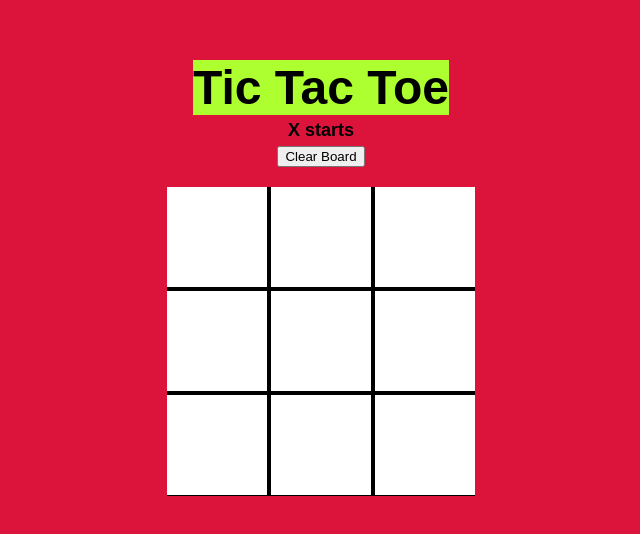
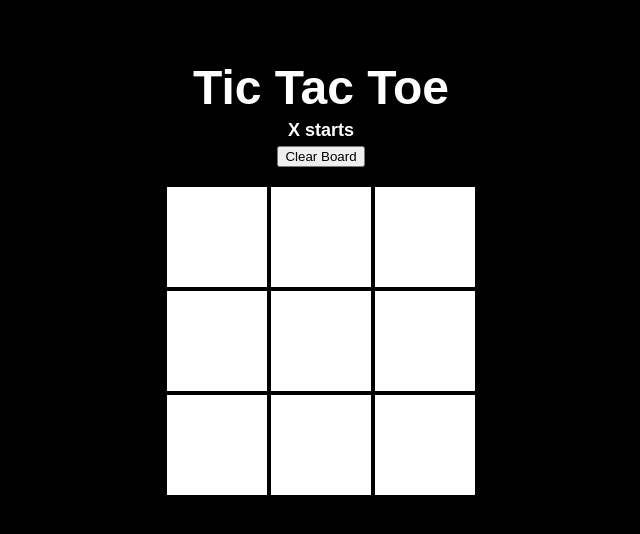
Before and after one commit to YellowLighte/Tic-Tac-Toe, a plain HTML site: page index.html in a window 1280 px wide. Shown: the part 112-646 px from the top of the page, without its empty margins (319-959 px from the left). Drawn offline with nearby package versions, Linux system fonts and the light colour scheme.

Commit message:
changed styling

```diff
--- a/styles.css
+++ b/styles.css
@@ -4,7 +4,7 @@ body {
     min-height: 100vh;
     margin: 0;
     font-family: sans-serif;
-    background: crimson;
+    background: black;
 }
 
 .game-container {
@@ -23,8 +23,6 @@ body {
     grid-template-rows: 100px 100px 100px 100px;
     grid-template-columns: 100px 100px 100px;
     background-color: black;
-    /*Testing CSS Animation*/
-    /*animation: hinge 2s ease-in-out;*/
 }
 
 @keyframes hinge {
@@ -54,12 +52,12 @@ h1 {
     font-size: xxx-large;
     padding: 0;
     margin: 0;
-    /*//Test*/
-    background: greenyellow;
+    color: white;
 }
 
 h2 {
     font-size: large;
     padding: 0;
     margin: 5px;
+    color: white;
 }
```
Also changed, not shown: js/script.js (+2 -11 lines).
